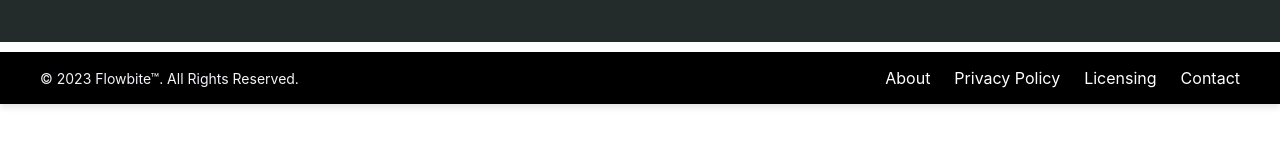
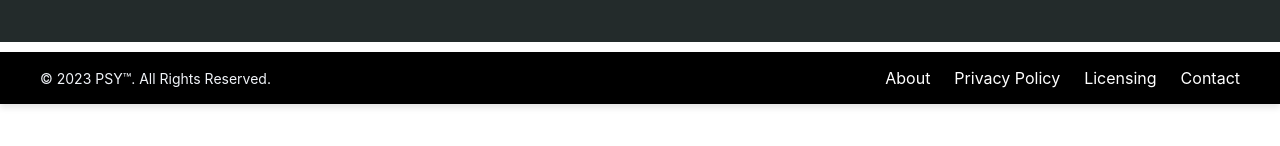
Before and after one commit to Poushik11/TrendFeed, a React (Create React App) app: page / in a window 1280 px wide. Shown: the part 294-440 px from the top of the page. Built offline with nearby package versions, Linux system fonts and the light colour scheme; no server answers.

Commit message:
"Addition"

```diff
--- a/src/components/Footer/Footer.jsx
+++ b/src/components/Footer/Footer.jsx
@@ -7,29 +7,29 @@ const Footer = () => {
       <div className="container">
         <span className="text">
           &copy; 2023{" "}
-          <a href="https://flowbite.com/" className="link">
-            Flowbite™
+          <a href="https://poushiksweb.netlify.app/" className="link">
+            PSY™
           </a>
           . All Rights Reserved.
         </span>
         <ul className="menu">
           <li>
-            <a href="#" className="link">
+            <a href="https://poushiksweb.netlify.app/" className="link">
               About
             </a>
           </li>
           <li>
-            <a href="#" className="link">
+            <a href="https://poushiksweb.netlify.app/" className="link">
               Privacy Policy
             </a>
           </li>
           <li>
-            <a href="#" className="link">
+            <a href="https://poushiksweb.netlify.app/" className="link">
               Licensing
             </a>
           </li>
           <li>
-            <a href="#" className="link">
+            <a href="https://poushiksweb.netlify.app/" className="link">
               Contact
             </a>
           </li>
```
